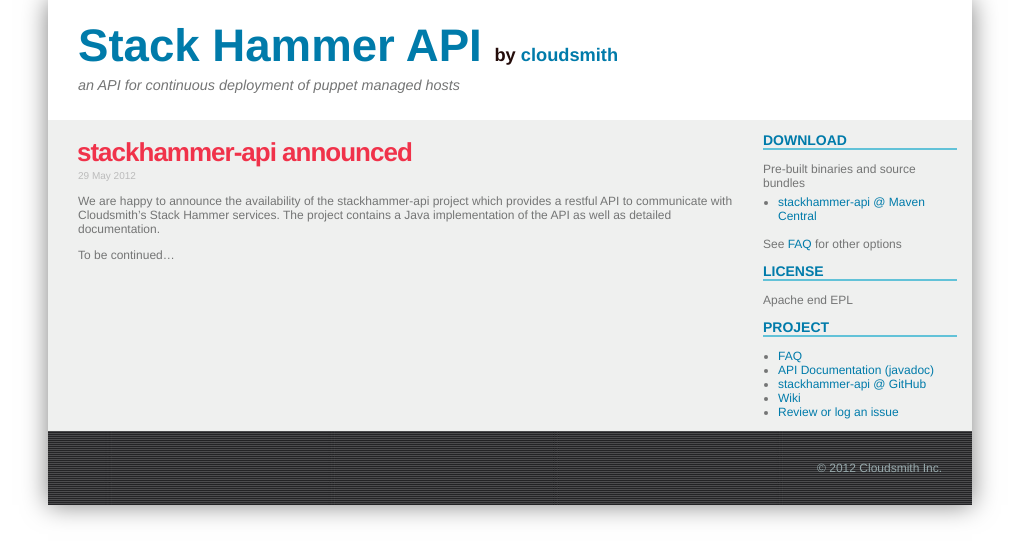
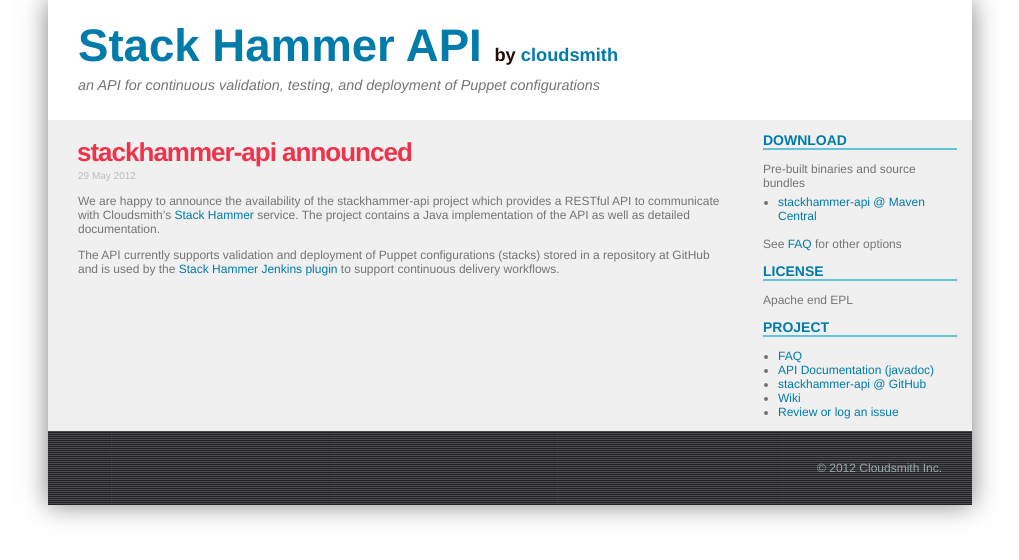
Before and after one commit to puppetlabs-toy-chest/stackhammer-api, a Jekyll site: the page built from main/_posts/2012-05-29-stackhammer-api-announcement.markdown, in a window 1280 px wide. Shown: the top 560 px of the page, without its empty margins (130-1149 px from the left). Built offline with Jekyll 4.4.1, drawn with Linux system fonts in a browser that asks for light colours; nearby versions of some CDN libraries; comment, search, counter and statistics services are not loaded.

Commit message:
Minor updates to pages content.

```diff
--- a/_layouts/default.html
+++ b/_layouts/default.html
@@ -46,7 +46,7 @@
 				<span class="small">by <a href="http://www.cloudsmith.com">cloudsmith</a></span>
 			</h1>
 
-			<div class="description">an API for continuous deployment of puppet managed hosts</div>
+			<div class="description">an API for continuous validation, testing, and deployment of Puppet configurations</div>
 		</div>
 
 		<div id="columns">
--- a/faq/about/_posts/2012-06-08-about-stack-hammer-api.markdown
+++ b/faq/about/_posts/2012-06-08-about-stack-hammer-api.markdown
@@ -2,5 +2,5 @@
 title: What is Stack Hammer API?
 layout: post
 ---
-Stack Hammer API is a Java implementation of a restful API to communicate with the Cloudsmith Stack Hammer
-service. The project also contains the documentation for the restful API.
+Stack Hammer API is a Java implementation of a RESTful API to communicate with the Cloudsmith [Stack Hammer](https://www.cloudsmith.com)
+service. The project also contains the documentation for the RESTful API.
--- a/faq/howto/_posts/2012-06-08-how-do-i-use-the-api.markdown
+++ b/faq/howto/_posts/2012-06-08-how-do-i-use-the-api.markdown
@@ -2,4 +2,4 @@
 layout: post
 title: How do I use the API?
 ---
-T.B.D.
+TBD
--- a/faq/troubleshoot/_posts/2012-06-08-i-get-error-placeholder.markdown
+++ b/faq/troubleshoot/_posts/2012-06-08-i-get-error-placeholder.markdown
@@ -2,4 +2,4 @@
 layout: post
 title: I get an error. What is wrong?
 ---
-Placeholder - T.B.D
+TBD
--- a/main/_posts/2012-05-29-stackhammer-api-announcement.markdown
+++ b/main/_posts/2012-05-29-stackhammer-api-announcement.markdown
@@ -2,8 +2,9 @@
 layout: post
 title: stackhammer-api announced
 ---
-We are happy to announce the availability of the stackhammer-api project which provides a restful API to
-communicate with Cloudsmith's Stack Hammer services. The project contains a Java implementation of the API as
+We are happy to announce the availability of the stackhammer-api project which provides a RESTful API to
+communicate with Cloudsmith's [Stack Hammer](https://www.cloudsmith.com) service. The project contains a Java implementation of the API as
 well as detailed documentation.
 
-To be continued...
+The API currently supports validation and deployment of Puppet configurations (stacks) stored in a repository
+at GitHub and is used by the [Stack Hammer Jenkins plugin](https://wiki.jenkins-ci.org/display/JENKINS/Stack+Hammer+Plugin) to support continuous delivery workflows.
```
